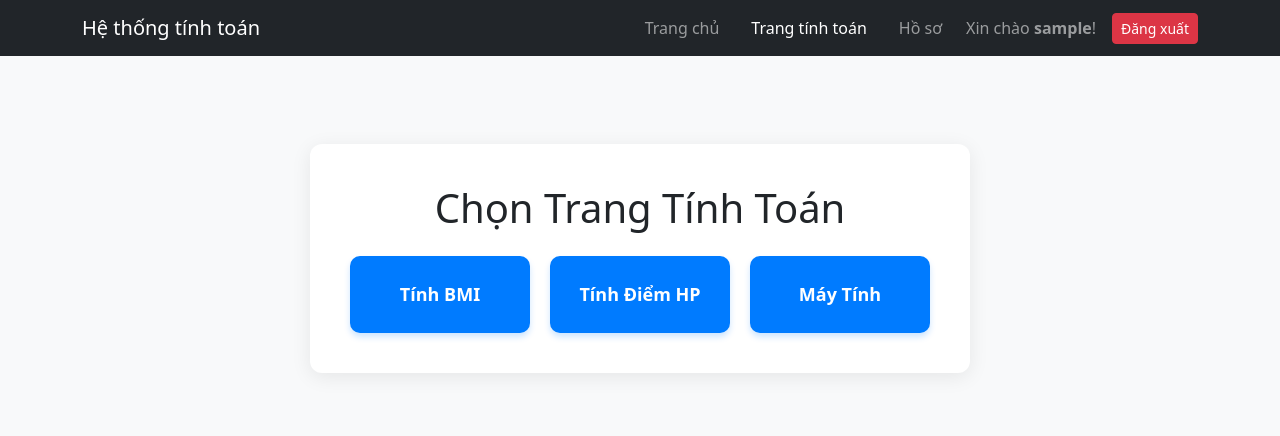
After one commit to tuangold4321/pmnm-hocphan, a Flask app: page /tinh-toan in a window 1280 px wide. The commit adds this page. Shown: the top 436 px of the page. Run offline with Flask 3, Linux system fonts and the light colour scheme; the visitor is signed in with stand-in values (Sample User, id 1).

Commit message:
tinh_toan overhaul

```diff
--- a/bai_tap/tinh_toan/app.py
+++ b/bai_tap/tinh_toan/app.py
@@ -2,20 +2,131 @@ import sys
 
 sys.dont_write_bytecode = True
 
-from flask import Flask, render_template
+from datetime import timedelta
+from flask import Flask, render_template, request, redirect, url_for, session, flash
 
 from bmi_routes import bmi_bp
 from diem_hp_routes import diem_hp_bp
 from may_tinh_routes import may_tinh_bp
 
 app = Flask(__name__)
+
+app.secret_key = "thay-bang-khoa-bi-mat-rieng"
+
+app.config["PERMANENT_SESSION_LIFETIME"] = timedelta(days=7)
+app.config["SESSION_COOKIE_HTTPONLY"] = True
+app.config["SESSION_COOKIE_SAMESITE"] = "Lax"
+
+
+USERS = {
+    "an": "an123456",
+    "binh": "binh123456"
+}
+
+
 app.register_blueprint(bmi_bp, url_prefix="/bmi")
 app.register_blueprint(diem_hp_bp, url_prefix="/diem-hp")
 app.register_blueprint(may_tinh_bp, url_prefix="/may-tinh")
 
-@app.route('/')
+
+PROTECTED_BLUEPRINTS = {
+    bmi_bp.name,
+    diem_hp_bp.name,
+    may_tinh_bp.name
+}
+
+
+@app.before_request
+def check_login():
+    if request.endpoint in ("login", "static"):
+        return None
+
+    if request.blueprint in PROTECTED_BLUEPRINTS:
+        if "user" not in session:
+            flash("Vui lòng đăng nhập...", "error")
+            return redirect(url_for("login"))
+
+    if request.endpoint == "profile":
+        if "user" not in session:
+            flash("Vui lòng đăng nhập...", "error")
+            return redirect(url_for("login"))
+
+    return None
+
+
+@app.route("/")
 def home():
-    return render_template('tinh_toan.html')
+    return render_template("base.html")
 
-if __name__ == '__main__':
+
+@app.route("/tinh-toan")
+def tinh_toan():
+    if "user" not in session:
+        flash("Vui lòng đăng nhập...", "error")
+        return redirect(url_for("login"))
+
+    return render_template(
+        "tinh_toan.html",
+        username=session["user"]
+    )
+
+
+@app.route("/login", methods=["GET", "POST"])
+def login():
+    if "user" in session:
+        return redirect(url_for("home"))
+
+    username = ""
+
+    if request.method == "POST":
+        username = request.form.get("username", "").strip()
+        password = request.form.get("password", "")
+        remember = request.form.get("remember") == "on"
+
+        if username in USERS and USERS[username] == password:
+            session.clear()
+            session["user"] = username
+
+            session.permanent = remember
+
+            flash(
+                f"Đăng nhập thành công. Xin chào {username}!",
+                "success"
+            )
+
+            return redirect(url_for("home"))
+
+        flash(
+            "Sai tên đăng nhập hoặc mật khẩu!",
+            "error"
+        )
+
+    return render_template(
+        "login.html",
+        username=username
+    )
+
+
+@app.route("/profile")
+def profile():
+    return render_template(
+        "profile.html",
+        username=session["user"]
+    )
+
+
+@app.route("/logout", methods=["POST"])
+def logout():
+    if "user" not in session:
+        flash("Vui lòng đăng nhập...", "error")
+        return redirect(url_for("login"))
+
+    session.clear()
+
+    flash("Bạn đã đăng xuất!", "success")
+
+    return redirect(url_for("home"))
+
+
+if __name__ == "__main__":
     app.run(debug=True)
--- /dev/null
+++ b/bai_tap/tinh_toan/templates/_navbar.html
@@ -0,0 +1,27 @@
+<nav class="navbar navbar-expand-lg navbar-dark bg-dark mb-4">
+    <div class="container">
+        <a class="navbar-brand me-auto" href="{{ url_for('home') }}">Hệ thống tính toán</a>
+
+        <div class="navbar-nav d-flex flex-row align-items-center gap-3">
+            {% block nav %}
+            <a class="nav-link {{ 'active' if request.endpoint == 'home' }}"
+               href="{{ url_for('home') }}">Trang chủ</a>
+
+            <a class="nav-link {{ 'active' if request.endpoint == 'tinh_toan' }}"
+               href="{{ url_for('tinh_toan') }}">Trang tính toán</a>
+
+            {% if session.get('user') %}
+            <a class="nav-link {{ 'active' if request.endpoint == 'profile' }}"
+               href="{{ url_for('profile') }}">Hồ sơ</a>
+            <span class="navbar-text">Xin chào <strong>{{ session.get('user') }}</strong>!</span>
+            <form method="POST" action="{{ url_for('logout') }}" class="d-flex align-items-center mb-0">
+                <button type="submit" class="btn btn-danger btn-sm">Đăng xuất</button>
+            </form>
+            {% else %}
+            <a class="nav-link {{ 'active' if request.endpoint == 'login' }}"
+               href="{{ url_for('login') }}">Đăng nhập</a>
+            {% endif %}
+            {% endblock %}
+        </div>
+    </div>
+</nav>
--- /dev/null
+++ b/bai_tap/tinh_toan/templates/base.html
@@ -0,0 +1,48 @@
+<!DOCTYPE html>
+<html lang="vi">
+<head>
+    <meta charset="UTF-8">
+    <meta name="viewport" content="width=device-width, initial-scale=1">
+    <title>{% block title %}Trang chủ{% endblock %}</title>
+    <link
+        href="https://cdn.jsdelivr.net/npm/bootstrap@5.3.3/dist/css/bootstrap.min.css"
+        rel="stylesheet">
+    {% block extra_head %}{% endblock %}
+</head>
+<body class="bg-light">
+    {% include "_navbar.html" %}
+
+    <main class="container py-4">
+        {% set flash_state = namespace(success_message='') %}
+        {% with messages = get_flashed_messages(with_categories=true) %}
+            {% for category, message in messages %}
+                {% if category == 'success' %}
+                    {% set flash_state.success_message = message %}
+                {% else %}
+                    <div class="alert alert-danger" role="alert">{{ message }}</div>
+                {% endif %}
+            {% endfor %}
+        {% endwith %}
+
+        {% block content %}
+        <section class="card mx-auto shadow-sm text-center" style="max-width: 600px;">
+            <div class="card-body p-4">
+                <h1 class="h3 mb-3">Trang chủ</h1>
+                {% if session.get('user') %}
+                    <p>{{ flash_state.success_message or 'Chào mừng bạn đến với hệ thống tính toán.' }}</p>
+                    <a href="{{ url_for('profile') }}" class="btn btn-outline-primary">
+                        Xem hồ sơ
+                    </a>
+                    <a href="{{ url_for('tinh_toan') }}" class="btn btn-primary">
+                        Đến trang tính toán
+                    </a>
+                {% else %}
+                    <p>Đăng nhập để sử dụng các công cụ tính toán.</p>
+                    <a href="{{ url_for('login') }}" class="btn btn-primary">Đăng nhập</a>
+                {% endif %}
+            </div>
+        </section>
+        {% endblock %}
+    </main>
+</body>
+</html>
--- a/bai_tap/tinh_toan/templates/tinh_toan.html
+++ b/bai_tap/tinh_toan/templates/tinh_toan.html
@@ -1,36 +1,28 @@
-<!DOCTYPE html>
-<html lang="vi">
-<head>
-    <meta charset="UTF-8">
-    <meta name="viewport" content="width=device-width, initial-scale=1.0">
-    <title>Hệ Thống Tính Toán</title>
+{% extends "base.html" %}
+
+{% block title %}Hệ thống tính toán{% endblock %}
+
+{% block extra_head %}
 <style>
-        body {
-            font-family: 'Segoe UI', Tahoma, Geneva, Verdana, sans-serif;
-            background-color: #f0f2f5;
-            display: flex;
-            justify-content: center;
-            align-items: center;
-            height: 100vh;
-            margin: 0;
-        }
-        .container {
+    .calculator-container {
         text-align: center;
         background: #ffffff;
         padding: 40px;
         border-radius: 12px;
         box-shadow: 0 4px 20px rgba(0, 0, 0, 0.08);
+        width: fit-content;
+        max-width: calc(100% - 32px);
+        margin: 40px auto;
     }
-        h1 {
-            color: #333;
-            margin-bottom: 30px;
-        }
+
     .card-container {
         display: flex;
+        flex-wrap: wrap;
         gap: 20px;
         justify-content: center;
     }
-        .card {
+
+    .calculator-card {
         display: block;
         width: 180px;
         padding: 25px 15px;
@@ -43,23 +35,22 @@
         transition: all 0.3s ease;
         box-shadow: 0 4px 6px rgba(0, 123, 255, 0.2);
     }
-        .card:hover {
+
+    .calculator-card:hover {
         transform: translateY(-5px);
         background-color: #0056b3;
         box-shadow: 0 6px 12px rgba(0, 86, 179, 0.3);
     }
 </style>
-</head>
-<body>
+{% endblock %}
 
-    <div class="container">
-        <h1>Chọn Trang Tính Toán</h1>
+{% block content %}
+<div class="calculator-container">
+    <h1 class="mb-4">Chọn Trang Tính Toán</h1>
     <div class="card-container">
-            <a href="/bmi" class="card">Tính BMI</a>
-            <a href="/diem-hp" class="card">Tính Điểm HP</a>
-            <a href="/may-tinh" class="card">Máy Tính</a>
+        <a href="{{ url_for('bmi.index') }}" class="calculator-card">Tính BMI</a>
+        <a href="{{ url_for('diem_hp.index') }}" class="calculator-card">Tính Điểm HP</a>
+        <a href="{{ url_for('may_tinh.calculator') }}" class="calculator-card">Máy Tính</a>
     </div>
 </div>
-
-</body>
-</html>
+{% endblock %}
```
Also changed, not shown: bai_tap/tinh_toan/templates/bmi/index.html (+25 -18 lines), bai_tap/tinh_toan/templates/diem_hp/index.html (+24 -12 lines), bai_tap/tinh_toan/templates/login.html (added, +47 -0 lines), bai_tap/tinh_toan/templates/may_tinh/index.html (+27 -13 lines), bai_tap/tinh_toan/templates/profile.html (added, +15 -0 lines). Lines whose indentation alone changed are shown as unchanged.
